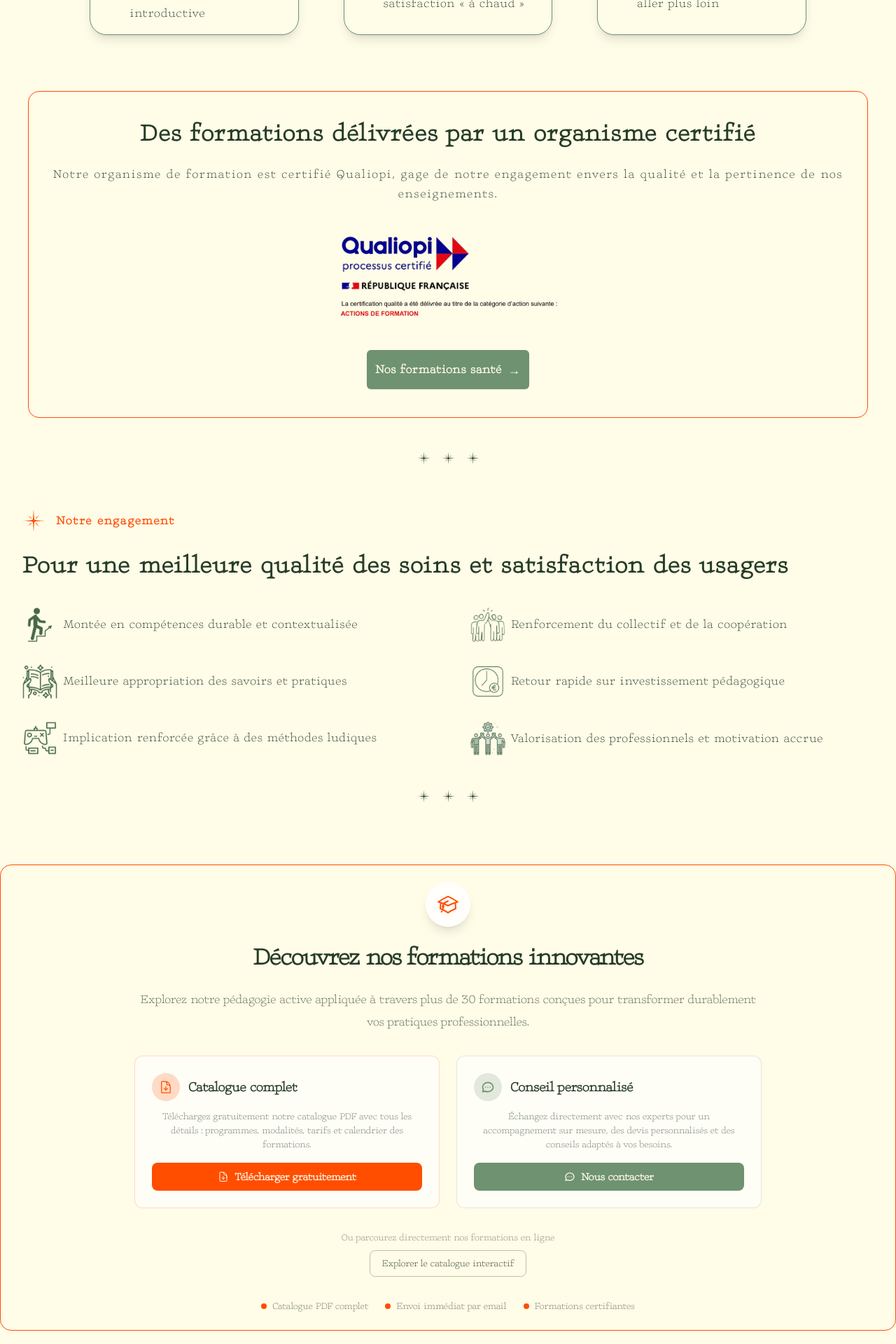
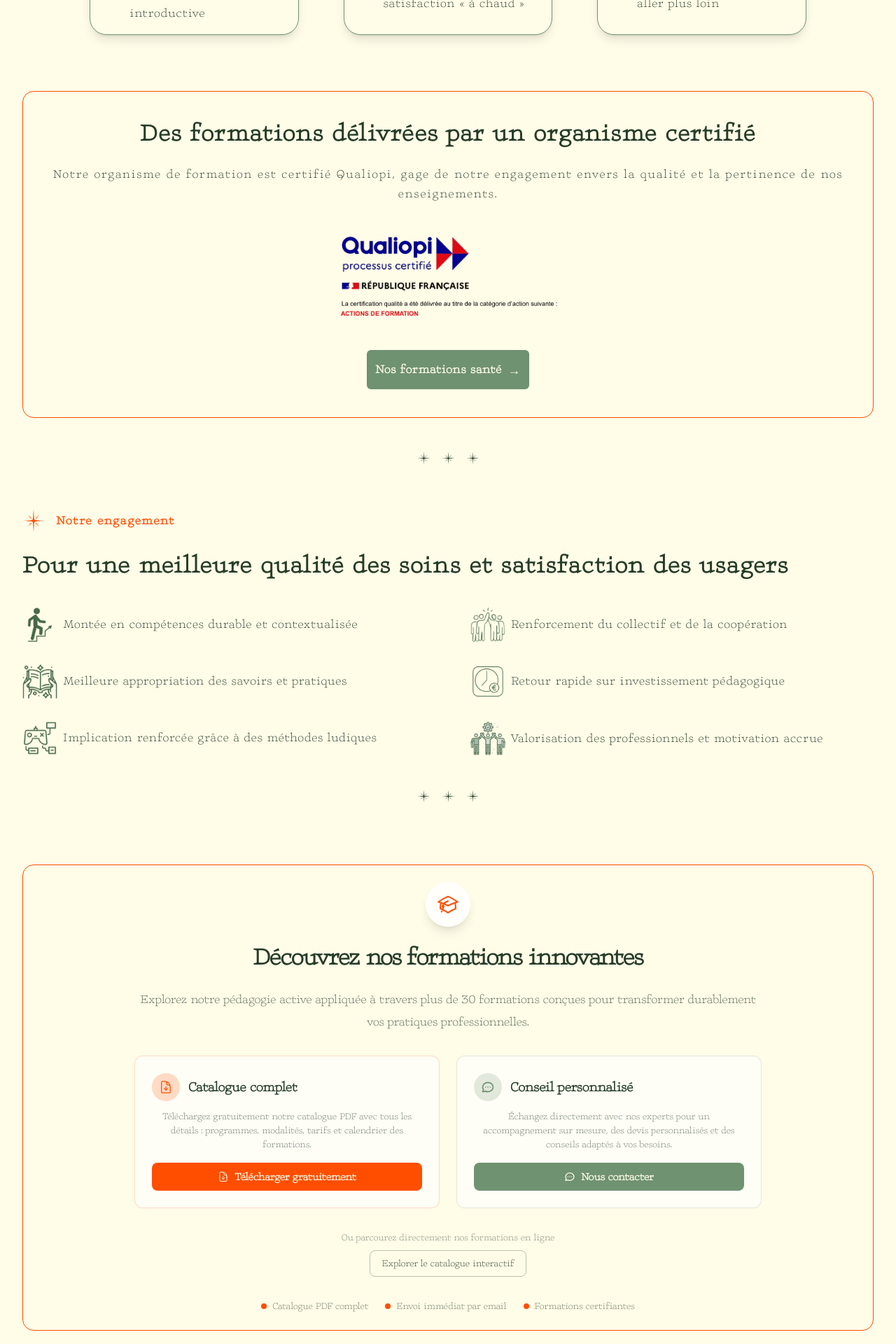
Before and after one commit to Jyok1m/ipseis, a Next.js app: page /pedagogie in a window 1280 px wide. Shown: the part 3600-5520 px from the top of the page at 70% size. Built offline with nearby package versions, Linux system fonts and the light colour scheme; no server answers.

Commit message:
feat: ajouter des classes de style pour le composant CatalogueCtaSection dans les pages Pédagogie et Secteur Santé

```diff
--- a/src/app/pedagogie/page.tsx
+++ b/src/app/pedagogie/page.tsx
@@ -63,6 +63,7 @@ export default function Pedagogie() {
 				<CatalogueCtaSection
 					title="Découvrez nos formations innovantes"
 					description="Explorez notre pédagogie active appliquée à travers plus de 30 formations conçues pour transformer durablement vos pratiques professionnelles."
+					className="mx-6 lg:mx-8"
 				/>
 			</div>
 
--- a/src/app/secteur-sante/page.tsx
+++ b/src/app/secteur-sante/page.tsx
@@ -73,6 +73,7 @@ export default function SecteurSante() {
 				<CatalogueCtaSection
 					title="Explorez nos formations spécialisées santé"
 					description="Découvrez notre offre complète de formations dédiées aux professionnels de santé et aux établissements sanitaires et médico-sociaux."
+					className="mx-6 lg:mx-8"
 				/>
 			</div>
 
--- a/src/components/sections/CatalogueCtaSection.tsx
+++ b/src/components/sections/CatalogueCtaSection.tsx
@@ -40,7 +40,7 @@ export default function CatalogueCtaSection({ variant = "default", title, descri
 	}
 
 	return (
-		<section className={`py-6 mt-10 mb-20 ${className} rounded-2xl border border-cohesion`}>
+		<section className={`py-6 mt-10 mb-20 rounded-2xl border border-cohesion ${className}`}>
 			<div className="mx-auto max-w-7xl px-6 lg:px-8">
 				<div className="mx-auto max-w-4xl text-center">
 					<div className="flex justify-center mb-6">
--- a/src/components/sections/Qualiopi.tsx
+++ b/src/components/sections/Qualiopi.tsx
@@ -5,7 +5,7 @@ import { TitleSection } from "@/components/TitleSection";
 
 export const QualiopiSection = () => {
 	return (
-		<div className="flex justify-center px-10 mt-10">
+		<div className="flex justify-center px-6 lg:px-8 mt-10">
 			<div className="max-w-7xl tracking-wider border-cohesion border rounded-2xl mb-10">
 				<TitleSection
 					centered
```
